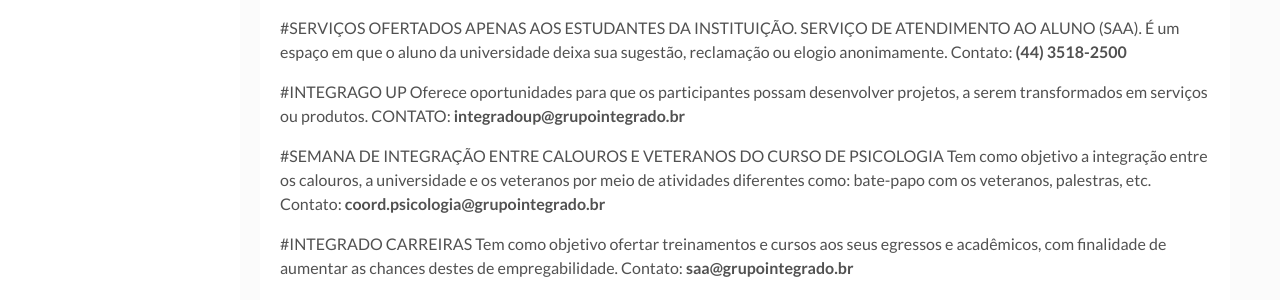
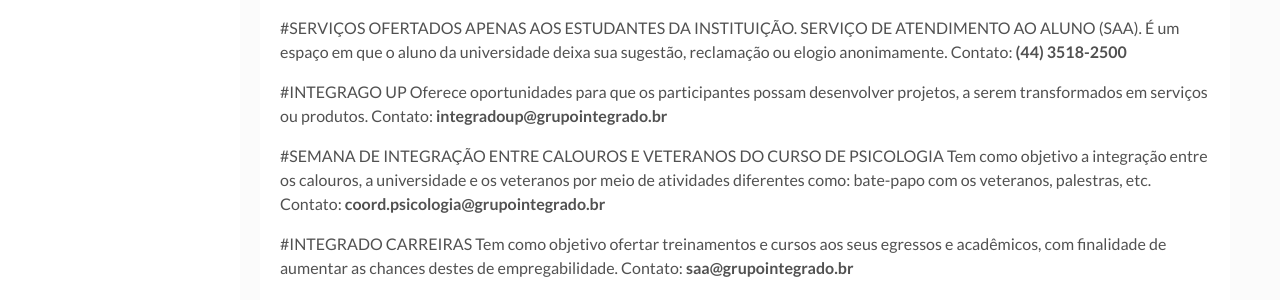
Before and after one commit to gazetauniversitaria/gazetauniversitaria.github.io, a Jekyll site: the page built from _posts/2020-04-04-apoio.markdown, in a window 1280 px wide and 900 px high, scrolled down 947 px. Shown: the part 249-549 px from the top of the window. Built offline with Jekyll 4.4.1, drawn with Linux system fonts in a browser that asks for light colours; comment, search, counter and statistics services are not loaded.

```diff
--- a/_posts/2020-04-04-apoio.markdown
+++ b/_posts/2020-04-04-apoio.markdown
@@ -53,7 +53,7 @@ Contato: **(44) 3518-2500**
 
 #INTEGRAGO UP
 Oferece oportunidades para que os participantes possam desenvolver projetos, a serem transformados em serviços ou produtos.
-CONTATO: **integradoup@grupointegrado.br**
+Contato: **integradoup@grupointegrado.br**
 
 #SEMANA DE INTEGRAÇÃO ENTRE CALOUROS E VETERANOS DO CURSO DE PSICOLOGIA
 Tem como objetivo a integração entre os calouros, a universidade e os veteranos por meio de atividades diferentes como: bate-papo com os veteranos, palestras, etc.
```
